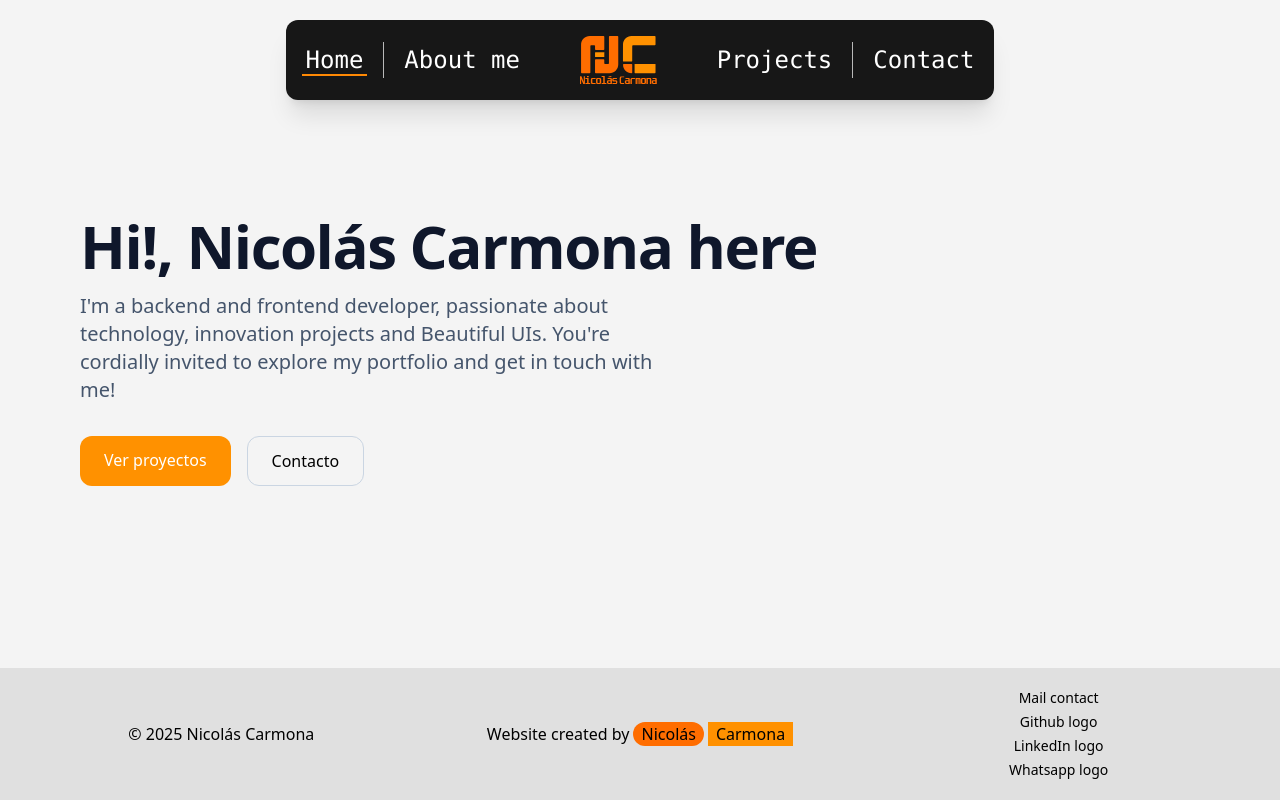
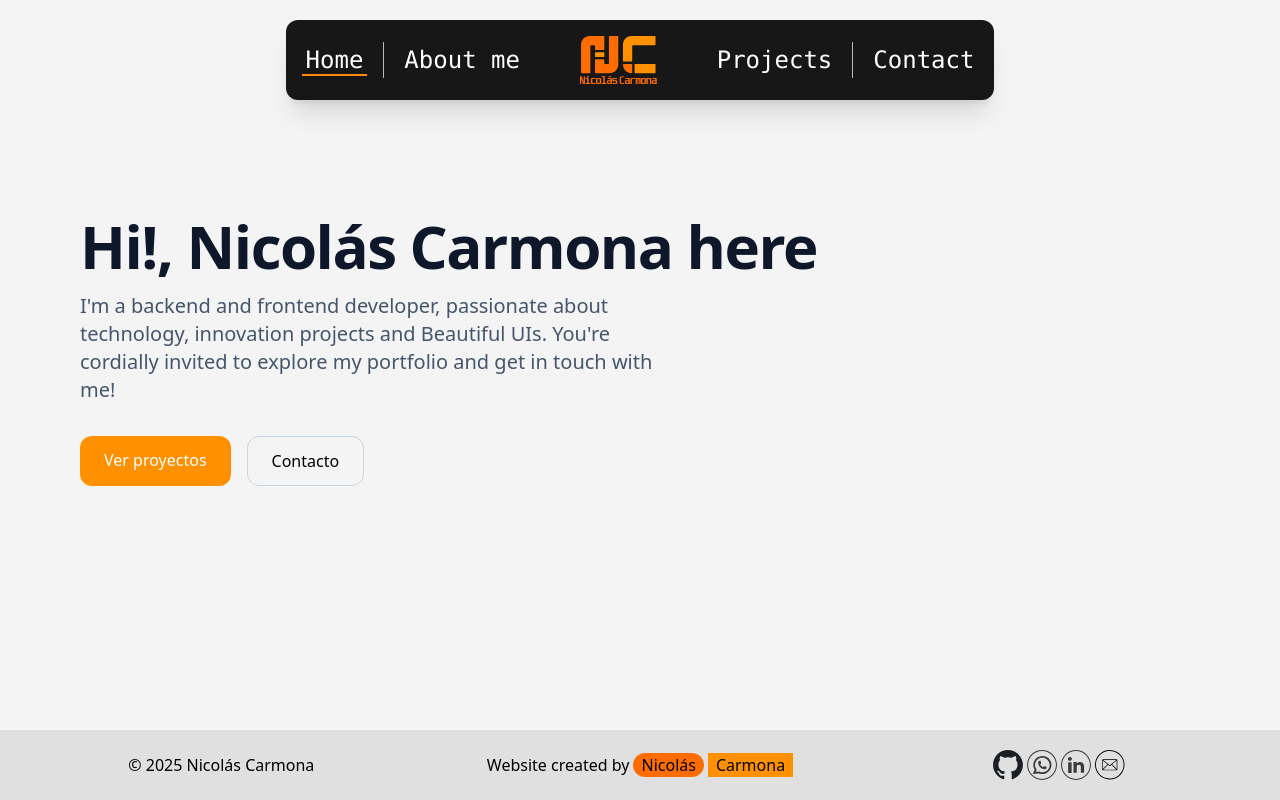
Before and after one commit to ncarmona99/project_portfolio, a Nuxt app: page / in a window 1280 px wide. Built offline with nearby package versions, Linux system fonts and the light colour scheme.

Commit message:
Added links and icons to footer

```diff
--- a/app/layouts/default.vue
+++ b/app/layouts/default.vue
@@ -77,12 +77,102 @@
         </div>
         <div class="flex justify-center order-2 md:order-3">
           <div
-            class="flex flex-row md:flex-col gap-3 md:gap-1 flex-wrap justify-center"
+            class="flex flex-row gap-3 md:gap-1 flex-wrap justify-center items-center"
           >
-            <div class="text-xs sm:text-sm">Mail contact</div>
-            <div class="text-xs sm:text-sm">Github logo</div>
-            <div class="text-xs sm:text-sm">LinkedIn logo</div>
-            <div class="text-xs sm:text-sm">Whatsapp logo</div>
+            <a href="https://github.com/ncarmona99" target="_blank">
+              <span
+                ><svg
+                  width="30"
+                  height="30"
+                  viewBox="0 0 201 201"
+                  fill="none"
+                  xmlns="http://www.w3.org/2000/svg"
+                >
+                  <g clip-path="url(#clip0_106_2269)">
+                    <path
+                      fill-rule="evenodd"
+                      clip-rule="evenodd"
+                      d="M100.24 0.275146C44.9895 0.275146 0.239502 45.0251 0.239502 100.275C0.239502 144.525 28.8645 181.9 68.6145 195.15C73.6145 196.025 75.4895 193.025 75.4895 190.4C75.4895 188.025 75.3645 180.15 75.3645 171.775C50.2395 176.4 43.7395 165.65 41.7395 160.025C40.6145 157.15 35.7395 148.275 31.4895 145.9C27.9895 144.025 22.9895 139.4 31.3645 139.275C39.2395 139.15 44.8645 146.525 46.7395 149.525C55.7395 164.65 70.1145 160.4 75.8645 157.775C76.7395 151.275 79.3645 146.9 82.2395 144.4C59.9895 141.9 36.7395 133.275 36.7395 95.0251C36.7395 84.1501 40.6145 75.1501 46.9895 68.1501C45.9895 65.6501 42.4895 55.4001 47.9895 41.6501C47.9895 41.6501 56.3645 39.0251 75.4895 51.9001C83.4895 49.6501 91.9895 48.5251 100.49 48.5251C108.99 48.5251 117.49 49.6501 125.49 51.9001C144.615 38.9001 152.99 41.6501 152.99 41.6501C158.49 55.4001 154.99 65.6501 153.99 68.1501C160.365 75.1501 164.24 84.0251 164.24 95.0251C164.24 133.4 140.865 141.9 118.615 144.4C122.24 147.525 125.365 153.525 125.365 162.9C125.365 176.275 125.24 187.025 125.24 190.4C125.24 193.025 127.115 196.15 132.115 195.15C171.615 181.9 200.24 144.4 200.24 100.275C200.24 45.0251 155.49 0.275146 100.24 0.275146Z"
+                      fill="#1B1F23"
+                    />
+                  </g>
+                  <defs>
+                    <clipPath id="clip0_106_2269">
+                      <rect
+                        width="200"
+                        height="200"
+                        fill="white"
+                        transform="translate(0.239502 0.275146)"
+                      />
+                    </clipPath>
+                  </defs>
+                </svg> </span
+            ></a>
+            <a href="https://wa.me/56951974512" target="_blank">
+              <span
+                ><svg
+                  width="30"
+                  height="30"
+                  viewBox="0 0 201 201"
+                  fill="none"
+                  xmlns="http://www.w3.org/2000/svg"
+                >
+                  <path
+                    d="M100.953 200.473H100.513C45.4953 200.473 0.733398 155.698 0.733398 100.664V100.224C0.733398 45.1893 45.4953 0.414307 100.513 0.414307H100.953C155.972 0.414307 200.733 45.1893 200.733 100.224V100.664C200.733 155.698 155.972 200.473 100.953 200.473ZM100.513 7.18609C49.2254 7.18609 7.50319 48.9205 7.50319 100.224V100.664C7.50319 151.967 49.2254 193.701 100.513 193.701H100.953C152.241 193.701 193.964 151.967 193.964 100.664V100.224C193.964 48.9205 152.241 7.18609 100.953 7.18609H100.513Z"
+                    fill="#383D38"
+                  />
+                  <path
+                    d="M119.57 128.713C94.8403 128.713 74.7204 108.58 74.7137 83.843C74.7204 77.5723 79.8249 72.4731 86.0802 72.4731C86.7233 72.4731 87.3596 72.5273 87.9689 72.6357C89.3093 72.8591 90.5821 73.3128 91.7532 73.9968C91.9225 74.0984 92.0376 74.261 92.0646 74.4506L94.6778 90.9263C94.7116 91.1226 94.6507 91.3123 94.5221 91.4545C93.0801 93.0526 91.2387 94.2039 89.1875 94.7795L88.1991 95.0571L88.5714 96.0119C91.9428 104.599 98.8074 111.458 107.398 114.844L108.353 115.224L108.63 114.235C109.206 112.183 110.357 110.341 111.954 108.899C112.069 108.79 112.225 108.736 112.381 108.736C112.415 108.736 112.449 108.736 112.489 108.743L128.96 111.357C129.156 111.391 129.319 111.499 129.42 111.668C130.097 112.84 130.551 114.12 130.781 115.46C130.889 116.056 130.937 116.686 130.937 117.343C130.937 123.607 125.839 128.706 119.57 128.713Z"
+                    fill="#383D38"
+                  />
+                  <path
+                    d="M163.425 95.0163C162.091 79.9423 155.186 65.9586 143.982 55.6452C132.711 45.2708 118.088 39.5554 102.795 39.5554C69.2301 39.5554 41.9208 66.8727 41.9208 100.447C41.9208 111.716 45.0281 122.693 50.911 132.254L37.7912 161.305L79.7978 156.829C87.1024 159.822 94.8335 161.339 102.788 161.339C104.88 161.339 107.026 161.231 109.179 161.007C111.074 160.804 112.99 160.506 114.872 160.127C142.98 154.446 163.499 129.491 163.662 100.772V100.447C163.662 98.6189 163.581 96.7905 163.418 95.0231L163.425 95.0163ZM81.4158 144.078L58.1751 146.556L65.1141 131.178L63.7263 129.315C63.6248 129.18 63.5232 129.045 63.4081 128.889C57.383 120.566 54.2012 110.734 54.2012 100.454C54.2012 73.6513 75.9999 51.8461 102.795 51.8461C127.897 51.8461 149.175 71.437 151.226 96.4452C151.334 97.786 151.395 99.1336 151.395 100.461C151.395 100.84 151.388 101.212 151.382 101.612C150.867 124.033 135.209 143.076 113.301 147.924C111.629 148.297 109.917 148.581 108.211 148.764C106.437 148.967 104.616 149.069 102.808 149.069C96.3702 149.069 90.1149 147.823 84.2049 145.358C83.5482 145.094 82.9051 144.809 82.3026 144.518L81.4225 144.091L81.4158 144.078Z"
+                    fill="#383D38"
+                  />
+                </svg> </span
+            ></a>
+            <a
+              href="https://www.linkedin.com/in/nicolas-carmona-rioseco/"
+              target="_blank"
+              ><span
+                ><svg
+                  width="30"
+                  height="30"
+                  viewBox="0 0 201 201"
+                  fill="none"
+                  xmlns="http://www.w3.org/2000/svg"
+                >
+                  <path
+                    d="M100.559 200.304H100.119C45.1008 200.304 0.338867 155.528 0.338867 100.494V100.054C0.338867 45.0197 45.1008 0.244629 100.119 0.244629H100.559C155.577 0.244629 200.339 45.0197 200.339 100.054V100.494C200.339 155.528 155.577 200.304 100.559 200.304ZM100.119 7.01641C48.831 7.01641 7.10866 48.751 7.10866 100.054V100.494C7.10866 151.797 48.831 193.532 100.119 193.532H100.559C151.847 193.532 193.569 151.797 193.569 100.494V100.054C193.569 48.751 151.847 7.01641 100.559 7.01641H100.119Z"
+                    fill="#383D38"
+                  />
+                  <path
+                    d="M49.8059 67.8746C47.2605 65.5112 45.9946 62.5858 45.9946 59.1051C45.9946 55.6244 47.2673 52.5703 49.8059 50.2001C52.3514 47.8368 55.628 46.6517 59.6425 46.6517C63.6569 46.6517 66.805 47.8368 69.3436 50.2001C71.8891 52.5635 73.1549 55.5364 73.1549 59.1051C73.1549 62.6739 71.8823 65.5112 69.3436 67.8746C66.7982 70.2379 63.5689 71.423 59.6425 71.423C55.716 71.423 52.3514 70.2379 49.8059 67.8746ZM71.0157 81.4317V153.89H48.127V81.4317H71.0157Z"
+                    fill="#383D38"
+                  />
+                  <path
+                    d="M147.21 88.5893C152.199 94.0067 154.69 101.442 154.69 110.909V152.61H132.953V113.848C132.953 109.074 131.714 105.363 129.243 102.722C126.772 100.081 123.441 98.7537 119.271 98.7537C115.101 98.7537 111.77 100.074 109.299 102.722C106.828 105.363 105.589 109.074 105.589 113.848V152.61H83.7227V81.2284H105.589V90.6954C107.803 87.5397 110.788 85.0477 114.539 83.2125C118.289 81.3774 122.507 80.4631 127.198 80.4631C135.552 80.4631 142.227 83.1718 147.21 88.5893Z"
+                    fill="#383D38"
+                  />
+                </svg>
+              </span>
+            </a>
+            <a href="mailto:contacto@ncarmona.cl"
+              ><span>
+                <svg
+                  id="Layer_1"
+                  data-name="Layer 1"
+                  xmlns="http://www.w3.org/2000/svg"
+                  width="30"
+                  height="30"
+                  viewBox="0 0 125 125"
+                >
+                  <title>email-round-line-color</title>
+                  <path
+                    d="M61.44,0A61.46,61.46,0,1,1,18,18,61.21,61.21,0,0,1,61.44,0ZM33.29,38.65h56.3a3.65,3.65,0,0,1,3.64,3.64V81a3.57,3.57,0,0,1-.63,2,1.46,1.46,0,0,1-.34.52,1.51,1.51,0,0,1-.34.24,3.7,3.7,0,0,1-2.33.85H33.29a3.63,3.63,0,0,1-2.57-1.07A3.67,3.67,0,0,1,29.65,81V42.29a3.65,3.65,0,0,1,3.64-3.64Zm-.85,40.79L52.17,59.67,32.44,43.58V79.44Zm21.9-18L34,81.83H88.7L69.27,61.44,62.86,66.9h0a1.39,1.39,0,0,1-1.79,0l-6.73-5.48Zm17-1.81,19,20V43.41l-19,16.22ZM34.24,41.44,61.93,64,88.44,41.44Zm68-20.81a57.7,57.7,0,1,0,16.91,40.81,57.5,57.5,0,0,0-16.91-40.81Z"
+                  />
+                </svg> </span
+            ></a>
           </div>
         </div>
       </div>
```
